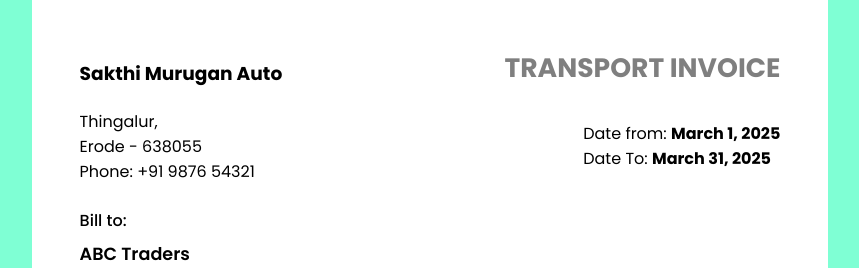
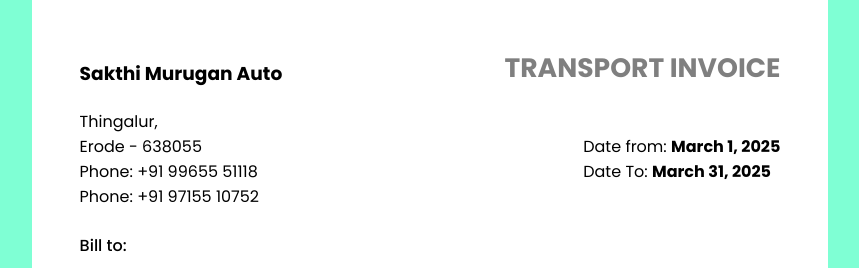
Before and after one commit to stark-kavin/smt, a Django app: page /invoice/9/ in a window 1280 px wide. Shown: the top 268 px of the page, without its empty margins (210-1069 px from the left). Run offline with Django 5.2, Linux system fonts and the light colour scheme; data comes from the database, SQL or seed files in the repository.

Commit message:
Update invoice.html

```diff
--- a/smt/main/templates/invoice.html
+++ b/smt/main/templates/invoice.html
@@ -21,7 +21,8 @@
             <div class="sec">
                 Thingalur,<br>
                 Erode - 638055 <br>
-                Phone: +91 9876 54321
+                Phone: +91 99655 51118<br>
+                Phone: +91 97155 10752<br>
             </div>
             <div class="sec">
                 <p>Date from: <b>{{ invoice.f_date }}</b></p>
```
